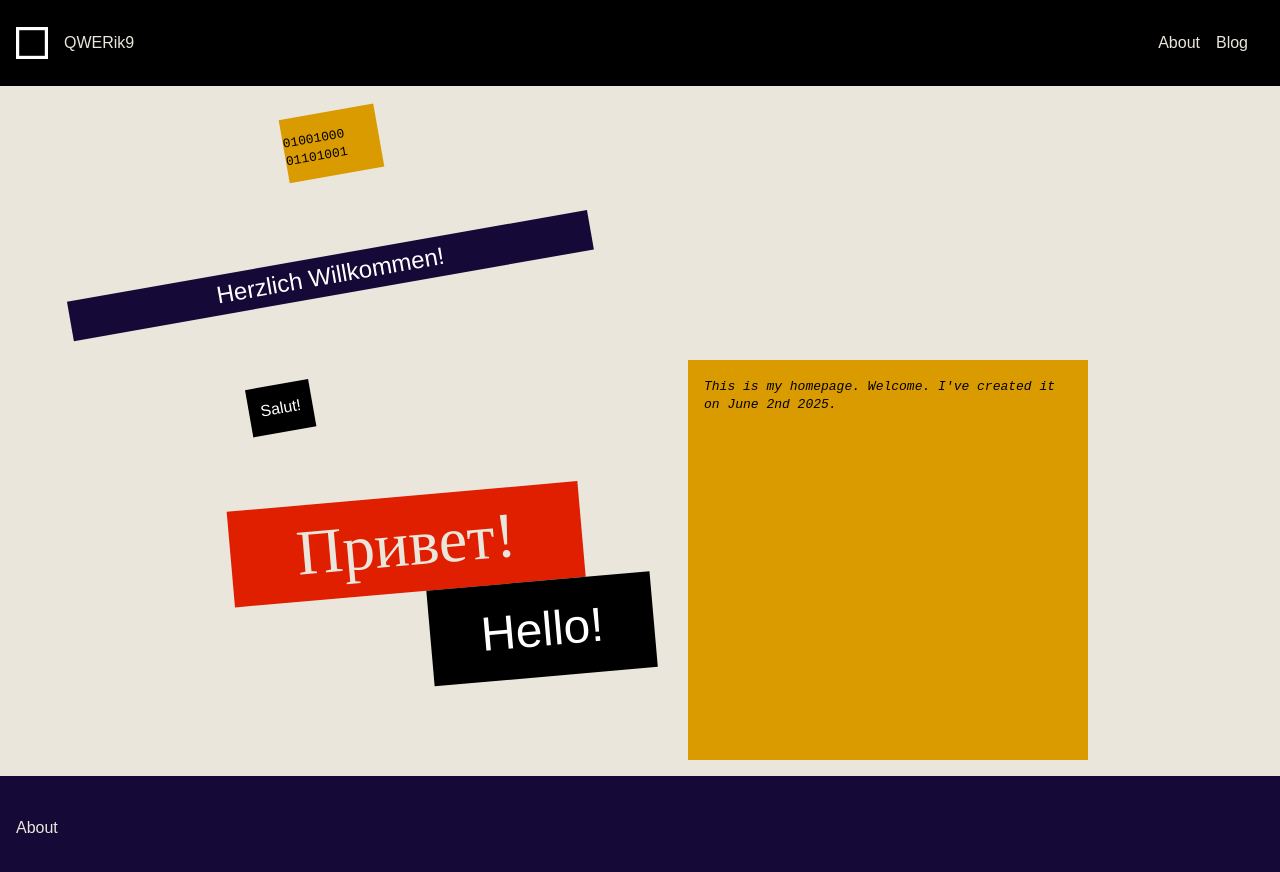
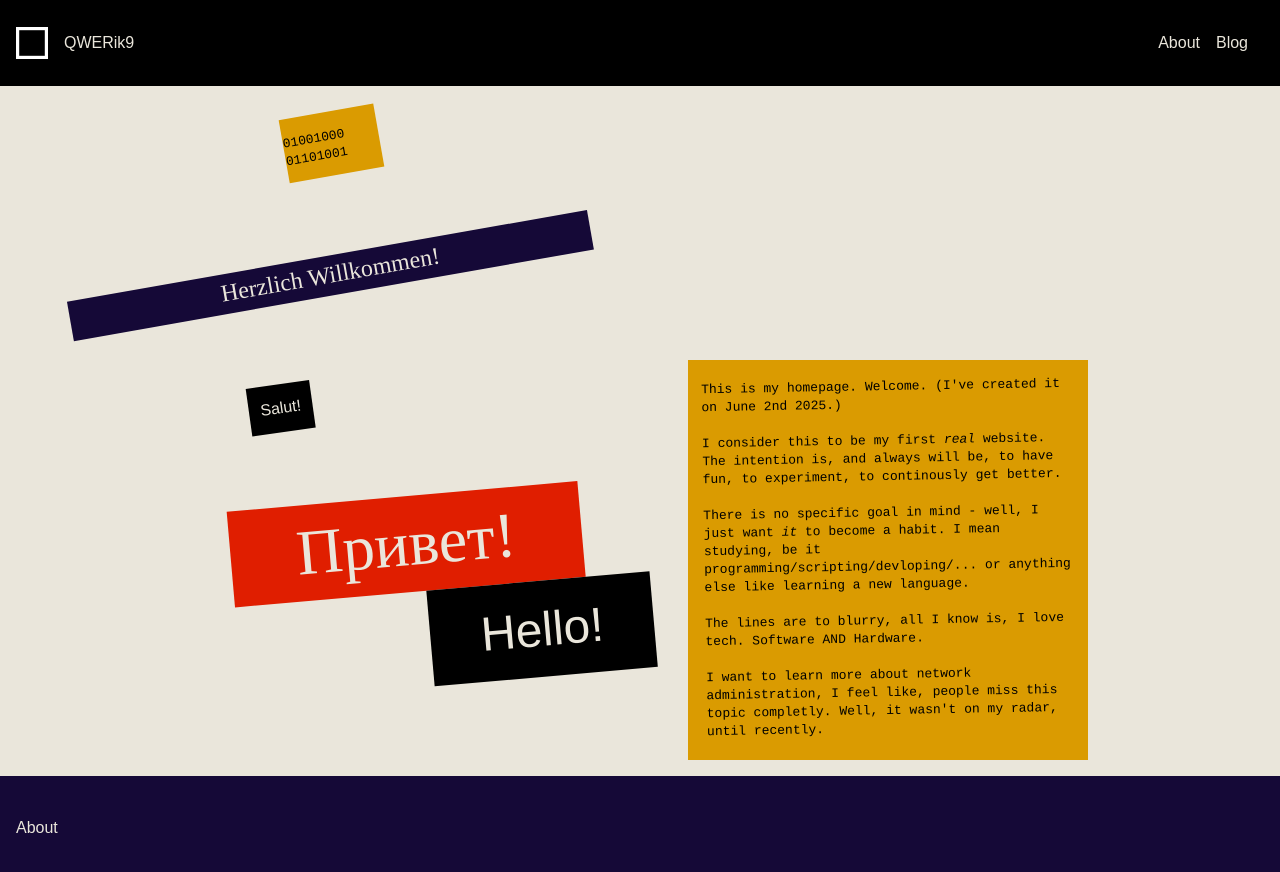
Before and after one commit to eriksokolov/sv, a SvelteKit app: page /grid3 in a window 1280 px wide. Shown: the top 872 px of the page. Built offline with nearby package versions, Linux system fonts and the light colour scheme.

Commit message:
adding text inside of orange square

```diff
--- a/src/routes/grid3/+page.svelte
+++ b/src/routes/grid3/+page.svelte
@@ -86,11 +86,12 @@
         height: 2.5rem;
         margin-left: 5rem;
         background-color: #150937;
-        color: white;
+        color: #eae6db;
         display:flex;
         align-items: center;
         justify-content: center;
         font-size: 1.5rem;
+        font-family: "sans-serif";
     }
     .latter-content{
         display:grid;
@@ -99,7 +100,7 @@
     }
     .black-content {
         background-color: black;
-        color: white;
+        color: #eae6db;
         display: flex;
         align-items: center;
         justify-content: center;
@@ -108,6 +109,7 @@
         height: 3rem;
         width: 4rem;
         margin-left: 15rem;
+        transform: rotate(2deg);
     }
     .red-content {
         height: 6rem;
@@ -132,6 +134,9 @@
         background-color:#da9b01;
         padding: 1rem;
         margin-left: 2rem;
+    }
+    .orange-square p{
+        transform: rotate(-1deg)
     }
     .footerContainer{
         grid-area: footer;
@@ -177,9 +182,20 @@
 </div>
 <div class="orangeContainer">
     <div class="orange-square">
-        <p><em><code>
-            This is my homepage. Welcome. I've created it on June 2nd 2025.
-        </code></em></p>
+        <p><code>
+            This is my homepage. Welcome. (I've created it on June 2nd 2025.) <br> <br>
+            I consider this to be my first <em>real</em> website.
+            The intention is, and always will be, to have fun, to experiment,
+            to continously get better.<br><br>
+            There is no specific goal in mind - well, I just want <em>it</em> to become a habit.
+            I mean studying, be it programming/scripting/devloping/... or anything else like learning a new language.
+            <br><br>
+            The lines are to blurry, all I know is, I love tech. Software AND Hardware.
+            <br><br>
+            I want to learn more about network administration,
+            I feel like, people miss this topic completly. Well, it wasn't on my radar, until recently.
+
+        </code></p>
     </div>
 </div>
 <div class="footerContainer">
```
